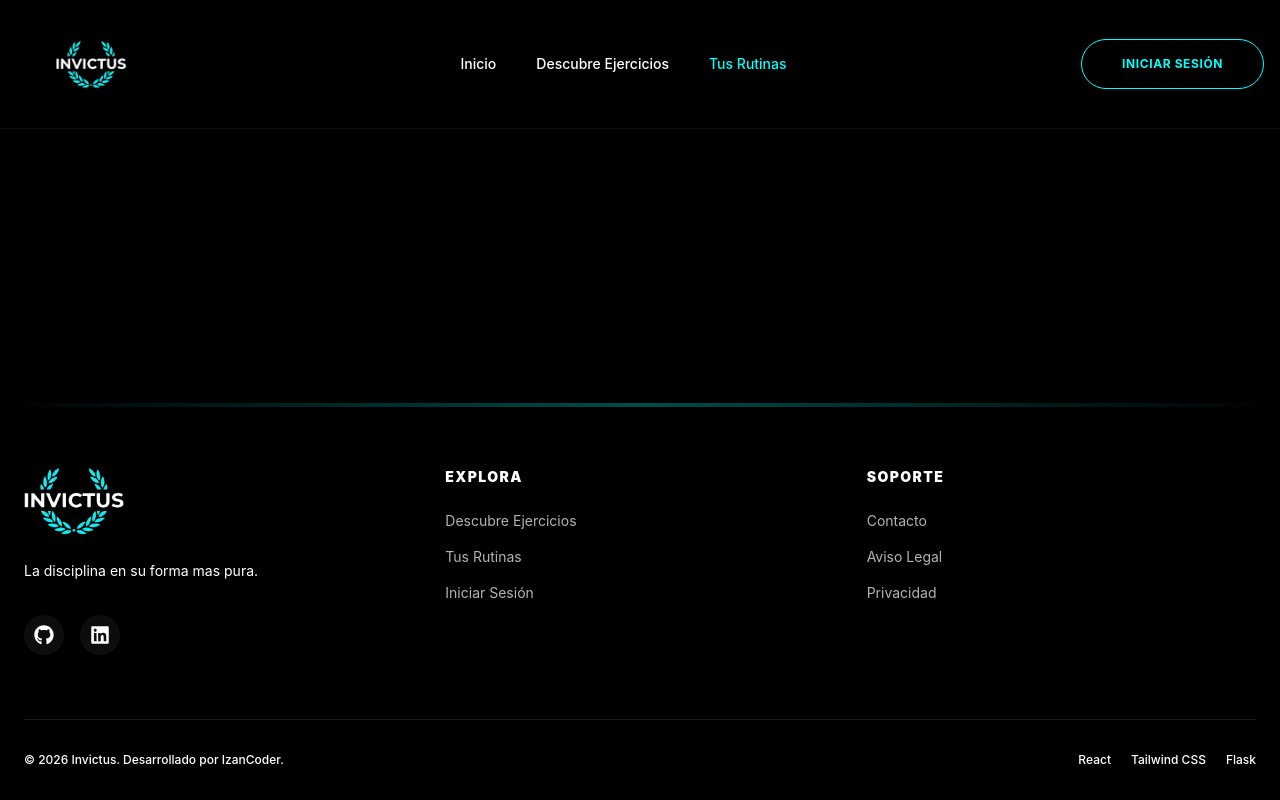
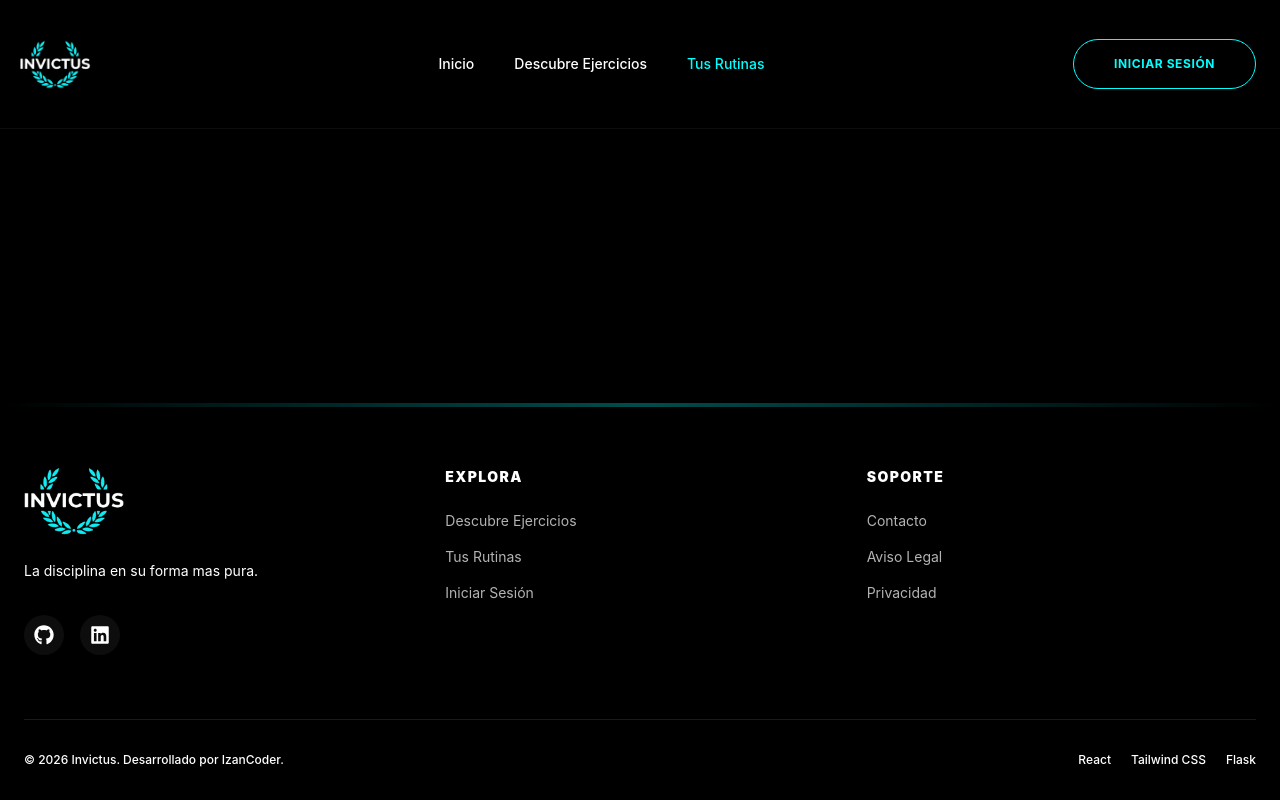
Before and after one commit to Izan206/Invictus, a React (Vite) app in the folder frontend/: page /rutinas in a window 1280 px wide. Built offline with nearby package versions, Linux system fonts and the light colour scheme.

Commit message:
fix: alinear horizontalmente Header con Footer (#35)

```diff
--- a/frontend/src/components/layout/Header.jsx
+++ b/frontend/src/components/layout/Header.jsx
@@ -20,8 +20,8 @@ function Header() {
 
   return (
     <header className="fixed top-0 left-0 w-full z-50 bg-background/95 backdrop-blur-md border-b border-white/5">
-      <div className="max-w-7xl mx-auto px-4 h-32 flex items-center justify-between">
-        <Link to="/" onClick={cerrarMenuMovil} className="z-50">
+      <div className="max-w-7xl mx-auto px-4 sm:px-6 h-32 flex items-center justify-between">
+        <Link to="/" onClick={cerrarMenuMovil} className="z-50 md:-ml-11">
           <img
             src={logoInvictus}
             alt="Invictus"
```
